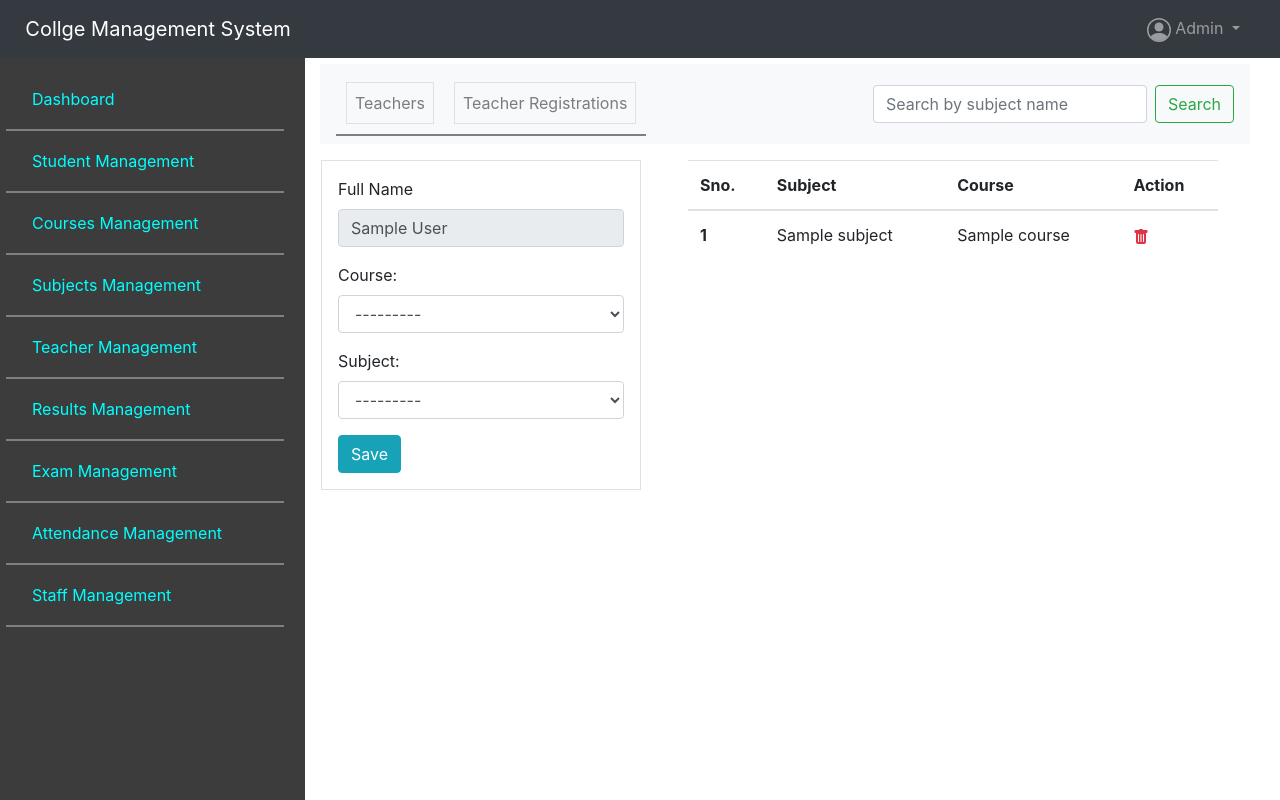
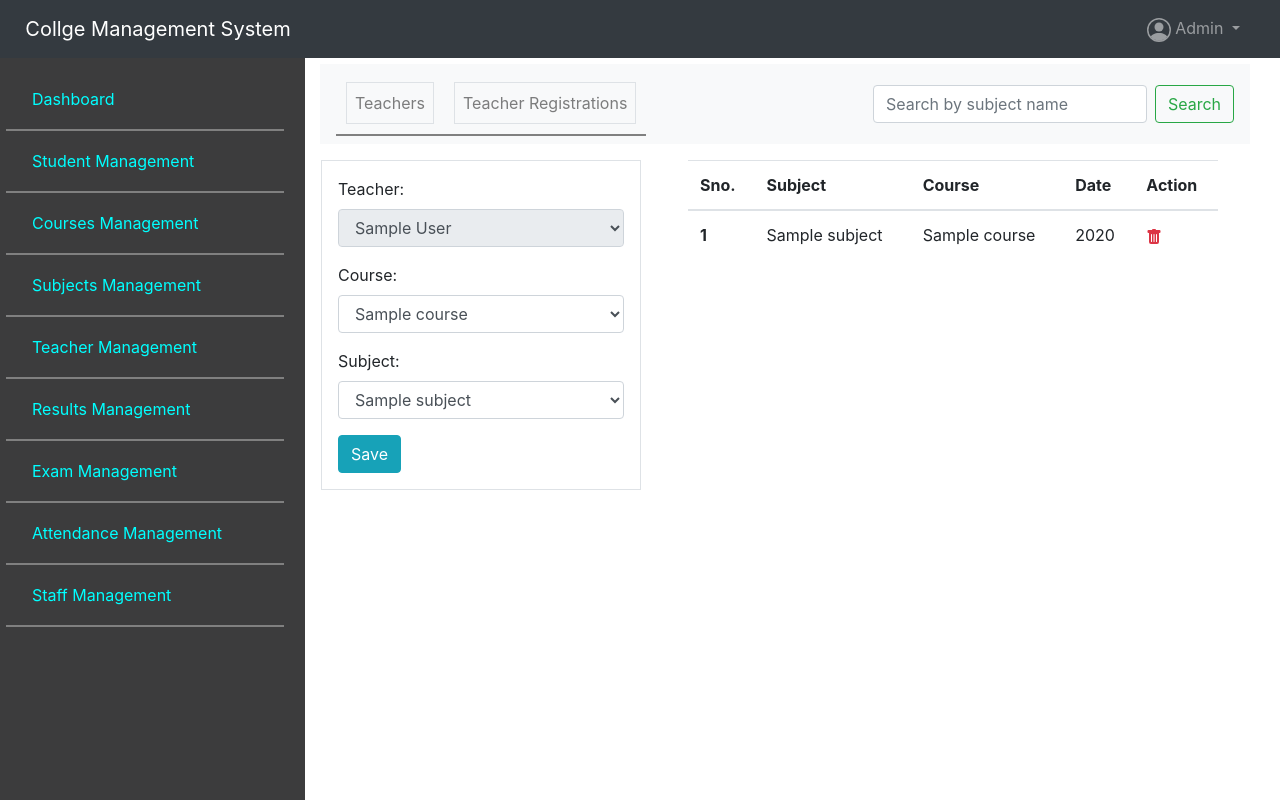
Before and after one commit to sirjandrn25/cms, a Django app: page /college/teacher_management/assign_subject/1/ in a window 1280 px wide. Run offline with Django 3.2, Linux system fonts and the light colour scheme; tables that the repository leaves empty hold one stand-in row (values such as "Sample post"); some libraries are stand-ins or nearby versions.

Commit message:
All teacher assign subject are fixed

```diff
--- a/college/forms/teacherForm.py
+++ b/college/forms/teacherForm.py
@@ -31,8 +31,9 @@
 class AssignSubjectForm(forms.ModelForm):
     class Meta:
         model = AssignSubject
-        fields = ('course','subject')
+        fields = ('teacher','course','subject')
         widgets = {
+            'teacher':forms.Select(attrs={'class':'form-control','readonly':True}),
             'course':forms.Select(attrs={'class':'form-control'}),
             'subject':forms.Select(attrs={'class':'form-control'})
         }
--- a/college/models/teacher.py
+++ b/college/models/teacher.py
@@ -1,5 +1,6 @@
 from django.db import models
 from college.models import *
+from datetime import datetime
 
 
 gender_choices = (
@@ -54,8 +55,11 @@
 
 class AssignSubject(models.Model):
     teacher = models.ForeignKey(Teacher,on_delete=models.CASCADE)
-    subject = models.ForeignKey(Subject,on_delete=models.CASCADE)
-    course = models.ForeignKey(Course,on_delete=models.CASCADE)
+    subject = models.ForeignKey(Subject,on_delete=models.CASCADE,default=1)
+    course = models.ForeignKey(Course,on_delete=models.CASCADE,default=1)
     date = models.DateField(auto_now_add=True)
-    class Meta:
-        unique_together=('teacher','subject','course')
+
+
+
+
+        # super(AssignSubject,self).save(*args,**kwargs)
--- a/college/nested_urls/teacher_url.py
+++ b/college/nested_urls/teacher_url.py
@@ -5,5 +5,6 @@
 urlpatterns = [
     path('',TeacherHome.as_view(),name="teacher_home"),
     path('add_teacher/',AddTeacherView.as_view(),name="add_teacher"),
-    path('assign_subject/<teacher_id>/',AssignSubjectView.as_view(),name="assign_subject")
+    path('assign_subject/<int:teacher_id>/',AssignSubjectView.as_view(),name="assign_subject"),
+    path('assign_subject_delete/<int:id>/',DeleteAssignSubject.as_view(),name="assign_subject_delete")
 ]
--- a/college/views/teacher.py
+++ b/college/views/teacher.py
@@ -3,6 +3,7 @@
 from django.views import View
 from college.forms import *
 from django.contrib import messages
+from datetime import datetime
 
 
 class TeacherHome(View):
@@ -47,6 +48,7 @@
     def get(self,request,teacher_id):
         form = AssignSubjectForm()
         teacher = Teacher.objects.get(id=teacher_id)
+        form.fields['teacher'].initial=teacher
         data = AssignSubject.objects.filter(teacher=teacher)
         context_data = {
             'form':form,
@@ -58,16 +60,32 @@
 
         form = AssignSubjectForm(request.POST)
         teacher = Teacher.objects.get(id=teacher_id)
+        # print(form.fields)
         if form.is_valid():
-            assign_subject = form.save(commit=False)
-            assign_subject.teacher=teacher
-            try:
-                assign_subject.save()
-                msg = "Assign subject successfully"
-            except:
-                msg = "Already Exists"
+            course = request.POST.get('course')
+            subject = request.POST.get('subject')
+
+
+            assign_subject = AssignSubject.objects.filter(course=course,subject=subject,teacher=teacher,date__year=datetime.now().date().year)
+            if assign_subject:
+                msg = "Already exists"
+            else:
+                msg = "Successfully assign subject"
+                data = form.save()
+
             messages.info(request,msg)
 
 
+        return redirect(request.get_full_path())
 
-        return redirect(request.get_full_path())
+
+class DeleteAssignSubject(View):
+    def get(self,request,id):
+        try:
+            data = AssignSubject.objects.get(id=id)
+            data.delete()
+            msg = "Successfully deleted"
+        except:
+            msg = "Deleted operation is not performed"
+        messages.info(request,msg)
+        return redirect(request.META['HTTP_REFERER'])
--- a/static/js/teacher.js
+++ b/static/js/teacher.js
@@ -0,0 +1,47 @@
+const course = document.getElementById('id_course');
+const subject = document.getElementById('id_subject');
+
+
+
+const remove_options = (selectBox)=>{
+    const length = selectBox.options.length;
+    for(let i=length-1; i>=0; i--){
+        selectBox.options[i]=null;
+    }
+
+}
+
+const add_options = (selectBox,items)=>{
+    let i = 0;
+    // console.log(items);
+
+    for(let item of items ){
+        let option = document.createElement('option');
+        option.setAttribute('value',item.id);
+        option.innerHTML=item.name;
+        selectBox.add(option);
+
+    }
+
+}
+
+
+
+
+const fetch_subjects = (course_id)=>{
+    const url = `/college/attendance_management/get_subjects/${course_id}/`;
+    fetch(url).then(response=>response.json()).then(json_data=>{
+        // console.log(json_data.subjects)
+        remove_options(subject);
+        add_options(subject,json_data.subjects);
+
+    }).catch(error=>{
+        console.log(error)
+    })
+}
+
+course.addEventListener("change",e=>{
+    fetch_subjects(e.target.value)
+})
+// window.onload = fetch_subjects()
+window.onload=fetch_subjects(course.options[0].value)
--- a/templates/teacher/assign_teacher.html
+++ b/templates/teacher/assign_teacher.html
@@ -26,10 +26,7 @@
 
             <form action="" method="POST">
                 {% csrf_token %}
-                <div class="form-group">
-                    <label for="id_teacher">Full Name</label>
-                    <input type="text" class="form-control" name="teacher" id="id_teacher" value="{{teacher}}" readonly>
-                </div>
+
                 {% for field in form %}
                     <div class="form-group">
                         {{field.label_tag}}
@@ -48,7 +45,9 @@
                     <th scope="col">Sno.</th>
                     <th scope="col">Subject</th>
                     <th scope="col">Course</th>
+                    <th scope="col">Date</th>
                     <th scope="col">Action</th>
+
                   </tr>
                 </thead>
                 <tbody>
@@ -59,8 +58,10 @@
 
                     <td>{{item.subject}}</td>
                     <td>{{item.course}}</td>
+                    <td>{{item.date.year}}</td>
                     <td>
-                        <a href="" class="text-danger" data-toggle="tooltip" data-placement="top" title="remove">
+
+                        <a href=" {% url 'assign_subject_delete' item.id %}" class="text-danger" data-toggle="tooltip" data-placement="top" title="remove">
                             <svg width="1em" height="1em" viewBox="0 0 16 16" class="bi bi-trash-fill" fill="currentColor" xmlns="http://www.w3.org/2000/svg">
                                 <path fill-rule="evenodd" d="M2.5 1a1 1 0 0 0-1 1v1a1 1 0 0 0 1 1H3v9a2 2 0 0 0 2 2h6a2 2 0 0 0 2-2V4h.5a1 1 0 0 0 1-1V2a1 1 0 0 0-1-1H10a1 1 0 0 0-1-1H7a1 1 0 0 0-1 1H2.5zm3 4a.5.5 0 0 1 .5.5v7a.5.5 0 0 1-1 0v-7a.5.5 0 0 1 .5-.5zM8 5a.5.5 0 0 1 .5.5v7a.5.5 0 0 1-1 0v-7A.5.5 0 0 1 8 5zm3 .5a.5.5 0 0 0-1 0v7a.5.5 0 0 0 1 0v-7z"/>
                               </svg>
@@ -76,3 +77,6 @@
     </div>
 </div>
 {% endblock inner_content %}
+{% block script %}
+    <script src="{% static 'js/teacher.js' %}"></script>
+{% endblock script %}
```
Also changed, not shown: college/views/course.py (+5 -3 lines), college/migrations/0016_auto_20201202_1451.py (added), college/migrations/0017_auto_20201205_1017.py (added), college/migrations/0018_auto_20201205_1021.py (added), college/migrations/0019_auto_20201205_1031.py (added).
